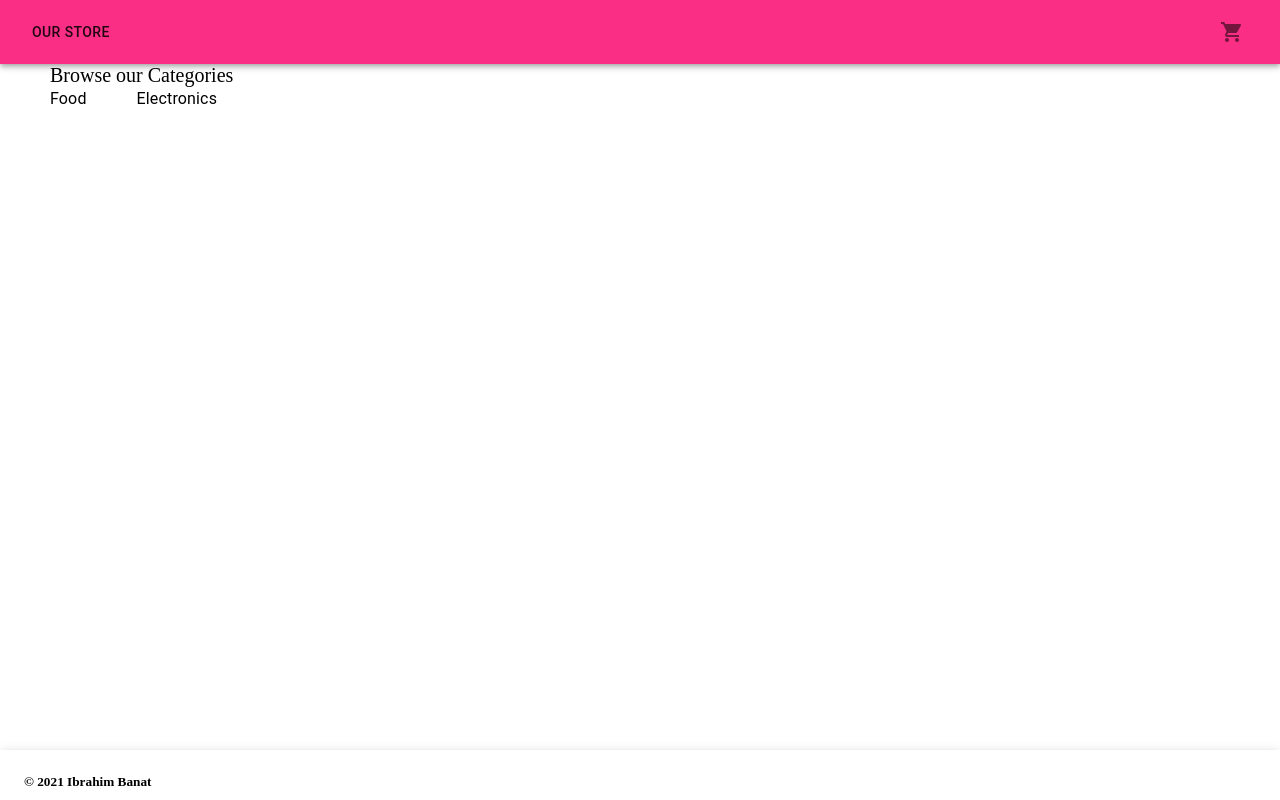
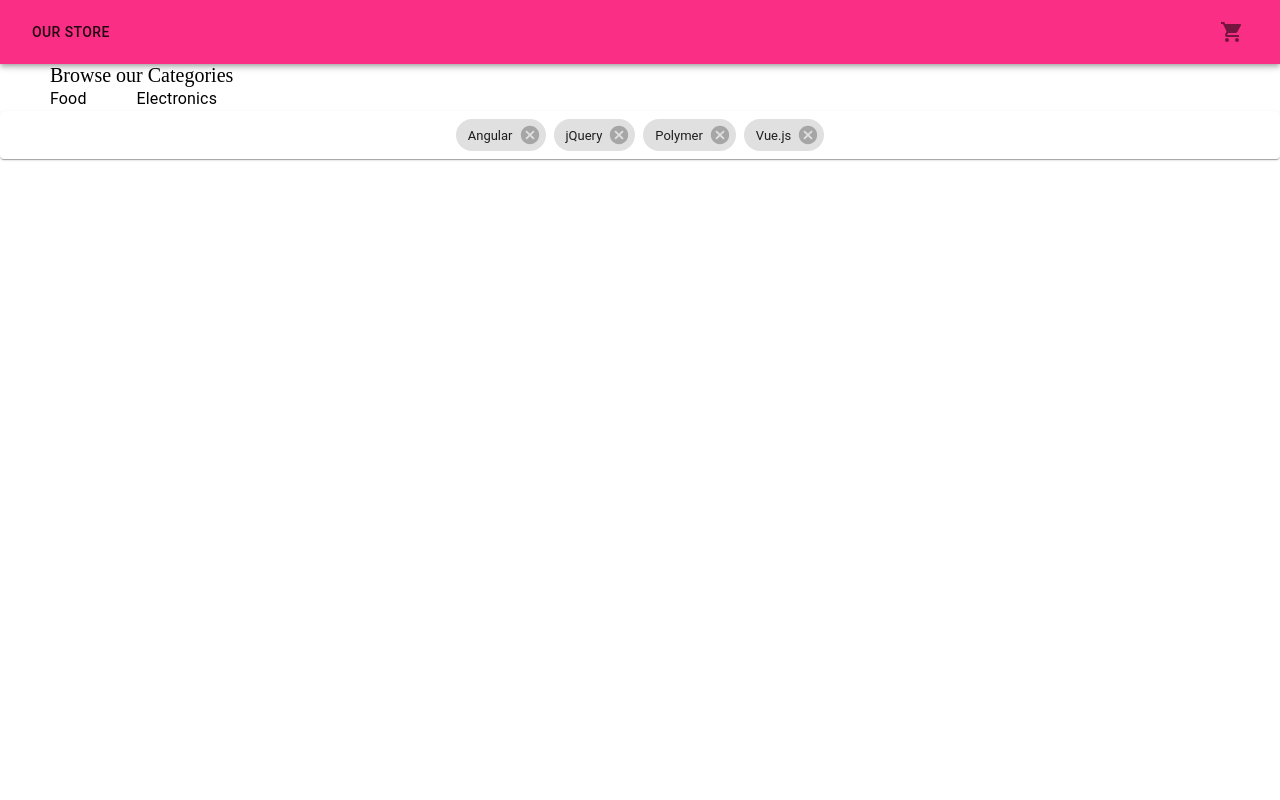
Before and after one commit to ibrahimBanat/storefront, a React (Create React App) app: page / in a window 1280 px wide. Built offline with nearby package versions, Linux system fonts and the light colour scheme.

Commit message:
adding simple card comp

```diff
--- a/src/App.js
+++ b/src/App.js
@@ -6,6 +6,7 @@
 
 import { Provider } from 'react-redux';
 import store from './provider/store';
+import SimpleCart from './components/SimpleCart';
 
 const App = () => {
   return (
@@ -13,8 +14,9 @@
       <div className='app'>
         <Header />
         <Categories />
+        <SimpleCart />
         <Products />
-        <Footer />
+        {/* <Footer /> */}
       </div>
     </Provider>
   );
--- a/src/components/Footer.js
+++ b/src/components/Footer.js
@@ -4,22 +4,19 @@
 import AppBar from '@material-ui/core/AppBar';
 import Toolbar from '@material-ui/core/Toolbar';
 
-const useStyles = makeStyles(theme => ({
-  appBar: {
-    top: 'auto',
-    bottom: 0,
-    height: '50px',
-  },
-}));
+let appBar = {
+  bottom: 0,
+  height: '50px',
+  position: 'fixed',
+};
 
 function Footer(props) {
-  const style = useStyles();
   return (
-    <AppBar position='fixed' color='inherit' className={style.appBar}>
-      <Toolbar>
+    <div color='inherit' style={appBar}>
+      <div>
         <h5>&copy; 2021 Ibrahim Banat</h5>
-      </Toolbar>
-    </AppBar>
+      </div>
+    </div>
   );
 }
 
--- a/src/components/SimpleCart.js
+++ b/src/components/SimpleCart.js
@@ -1,7 +1,53 @@
 import React from 'react';
+import { makeStyles } from '@material-ui/core/styles';
+import Chip from '@material-ui/core/Chip';
+import Paper from '@material-ui/core/Paper';
+import TagFacesIcon from '@material-ui/icons/TagFaces';
 
-const SimpleCart = () => {
-  return <div></div>;
-};
+const useStyles = makeStyles(theme => ({
+  root: {
+    display: 'flex',
+    justifyContent: 'center',
+    flexWrap: 'wrap',
+    listStyle: 'none',
+    padding: theme.spacing(0.5),
+    margin: 0,
+  },
+  chip: {
+    margin: theme.spacing(0.5),
+  },
+}));
 
-export default SimpleCart;
+export default function ChipsArray() {
+  const classes = useStyles();
+  const [chipData, setChipData] = React.useState([
+    { key: 0, label: 'Angular' },
+    { key: 1, label: 'jQuery' },
+    { key: 2, label: 'Polymer' },
+
+    { key: 4, label: 'Vue.js' },
+  ]);
+
+  const handleDelete = chipToDelete => () => {
+    setChipData(chips => chips.filter(chip => chip.key !== chipToDelete.key));
+  };
+
+  return (
+    <Paper component='ul' className={classes.root}>
+      {chipData.map(data => {
+        let icon;
+
+        return (
+          <li key={data.key}>
+            <Chip
+              icon={icon}
+              label={data.label}
+              onDelete={data.label === 'React' ? undefined : handleDelete(data)}
+              className={classes.chip}
+            />
+          </li>
+        );
+      })}
+    </Paper>
+  );
+}
```
